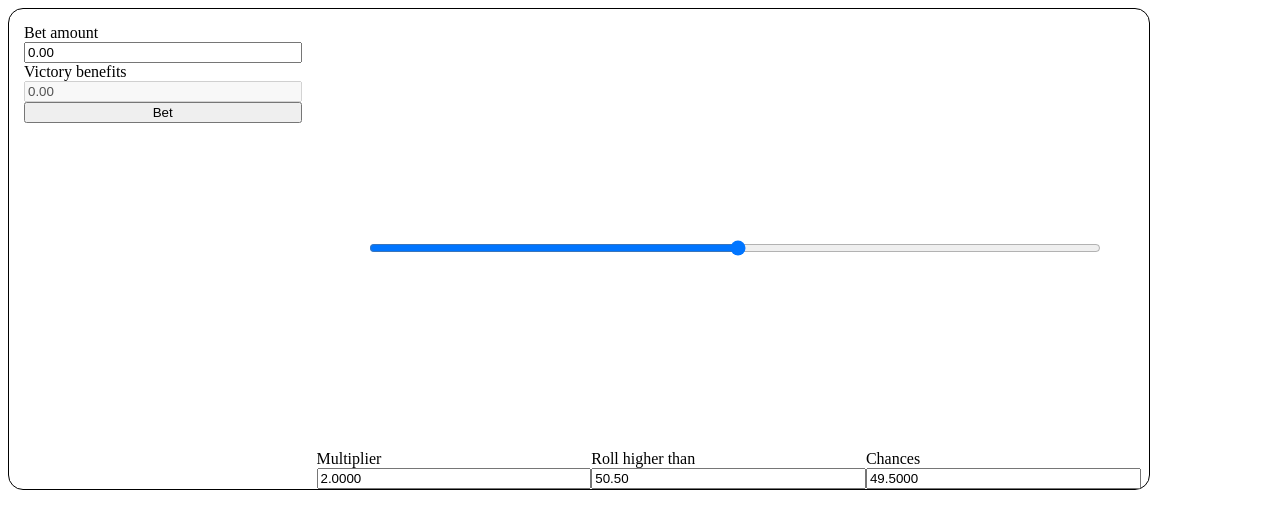
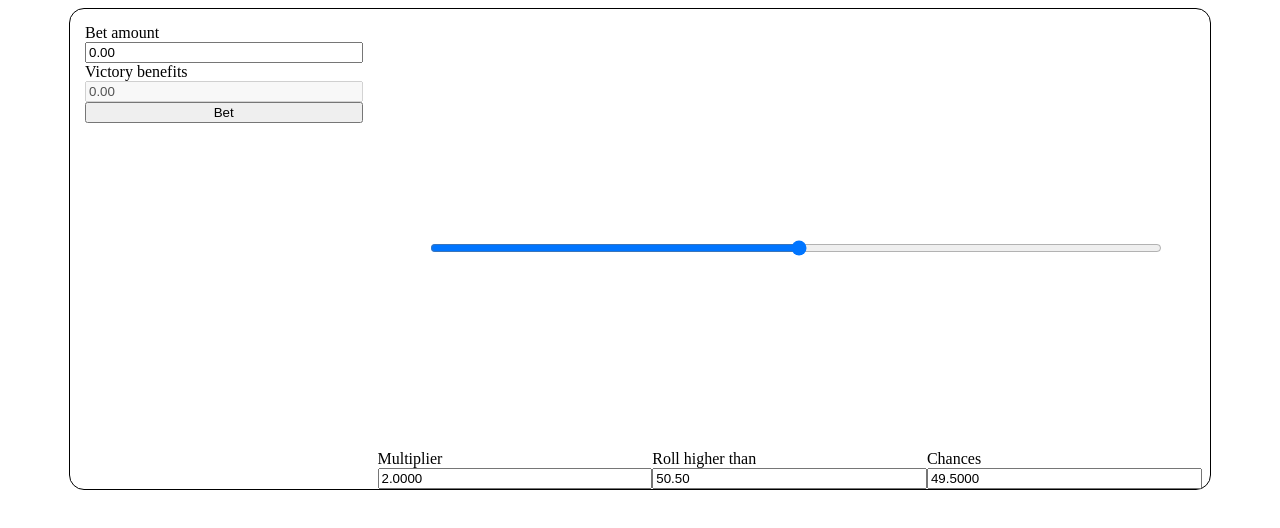
Before and after one commit to hach3/Dice-Casino-Game, a website: page src/dice.html in a window 1280 px wide. Drawn offline with nearby package versions, Linux system fonts and the light colour scheme; no server answers.

Commit message:
Centered

```diff
--- a/src/dice.css
+++ b/src/dice.css
@@ -1,3 +1,12 @@
+html {
+  width: 100%;
+  height: 100%;
+}
+body {
+  display: flex;
+  justify-content: center;
+  align-items: center;
+}
 .container {
   display: flex;
   height:60vh;
```
